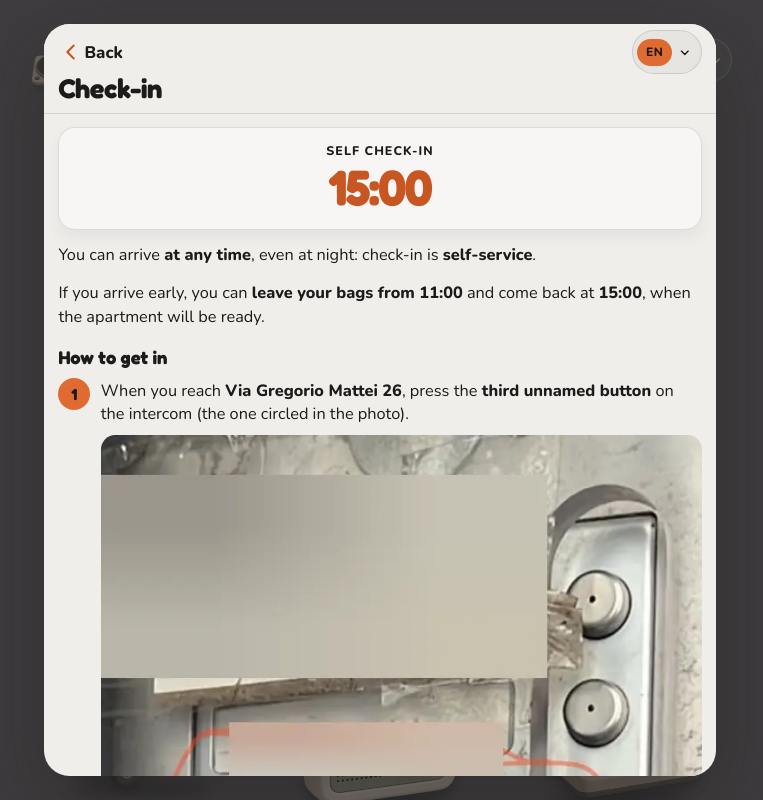
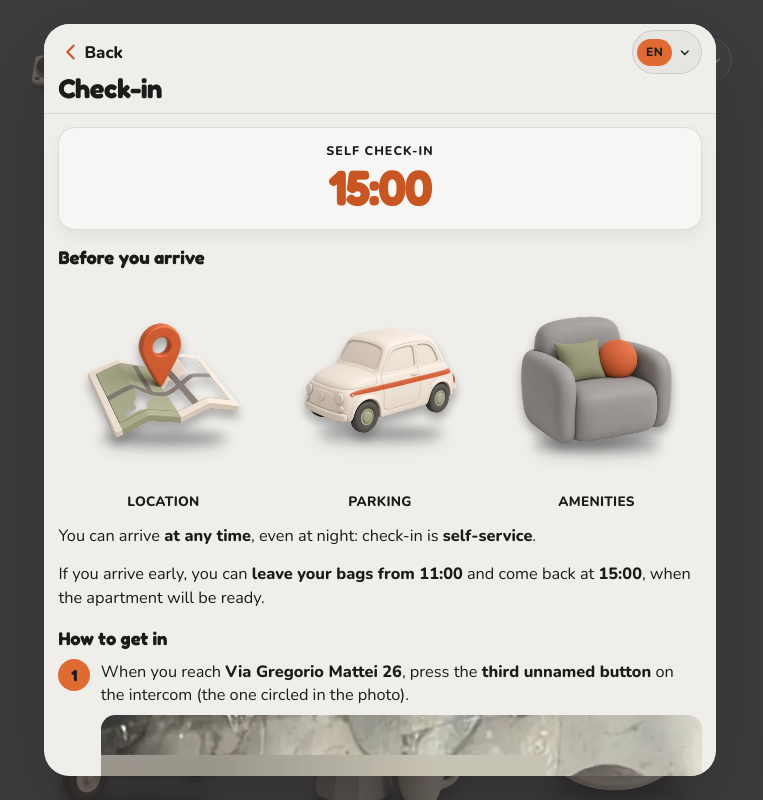
Before and after one commit to Brunoflor/cozy-domo, a plain HTML site: page index.html in a window 1280 px wide. Both pictures are taken after a click on the button "CHECK-IN". Shown: the top 800 px of the page, without its empty margins (260-1023 px from the left). Drawn offline with nearby package versions, Linux system fonts and the light colour scheme.

Commit message:
Open location, parking, and amenities from check-in (#14)
* Open location, parking, and amenities from check-in

Those three icons leave the home grid and sit under the check-in time. Back from each one returns to check-in, and the cache version is 20261114a.

Co-authored-by: Bruno Flora <Brunoflor@users.noreply.github.com>

* Open house rules, activities, and info from welcome

Those three icons leave the home grid and sit in Welcome under Da sapere. Back returns there, and the cache version is 20261114b.

Co-authored-by: Bruno Flora <Brunoflor@users.noreply.github.com>

---------

Co-authored-by: Cursor Agent <cursoragent@cursor.com>
Co-authored-by: Bruno Flora <Brunoflor@users.noreply.github.com>

```diff
--- a/app.js
+++ b/app.js
@@ -14,6 +14,7 @@
     lang: "en",
     openId: null,
     triggerId: null,
+    stack: [],
   };
   var taxMemory = null;
   var CHECK_KEY = "cozy-domo-checkout";
@@ -297,6 +298,7 @@
     list.className = "grid";
     list.setAttribute("aria-label", t("sectionsLabel"));
     content.sections.forEach(function (section) {
+      if (section.home === false) return;
       var item = document.createElement("li");
       var button = document.createElement("button");
       button.type = "button";
@@ -304,7 +306,8 @@
       button.dataset.section = section.id;
       button.setAttribute("aria-haspopup", "dialog");
       button.setAttribute("aria-controls", "sheet");
-      button.setAttribute("aria-expanded", state.openId === section.id ? "true" : "false");
+      var rootId = state.stack.length ? state.stack[0] : state.openId;
+      button.setAttribute("aria-expanded", button.dataset.section === rootId ? "true" : "false");
       var face = document.createElement("span");
       face.className = "tile-face";
       face.appendChild(tileGlyph(section.icon));
@@ -534,6 +537,7 @@
     if (block.type === "checklist") return renderChecklist(block);
     if (block.type === "faq") return renderFaq(block);
     if (block.type === "closing") return renderClosing(block);
+    if (block.type === "shortcuts") return renderShortcuts(block);
     return null;
   }
 
@@ -846,6 +850,52 @@
     return wrap;
   }
 
+  function renderShortcuts(block) {
+    var wrap = document.createElement("section");
+    wrap.className = "guide-links";
+    if (block.title) {
+      var heading = document.createElement("h3");
+      heading.className = "block-title";
+      heading.textContent = text(block.title);
+      wrap.appendChild(heading);
+    }
+    var list = document.createElement("ul");
+    list.className = "guide-link-grid";
+    (block.ids || []).forEach(function (id) {
+      var section = null;
+      content.sections.forEach(function (item) {
+        if (item.id === id) section = item;
+      });
+      if (!section) return;
+      var item = document.createElement("li");
+      var button = document.createElement("button");
+      button.type = "button";
+      button.className = "tile";
+      button.dataset.section = section.id;
+      var face = document.createElement("span");
+      face.className = "tile-face";
+      face.appendChild(tileGlyph(section.icon));
+      button.appendChild(face);
+      var label = document.createElement("span");
+      label.className = "tile-label";
+      label.textContent = text(section.title);
+      button.appendChild(label);
+      if (isComingSoon(section)) {
+        var soon = document.createElement("span");
+        soon.className = "visually-hidden";
+        soon.textContent = t("comingSoon");
+        button.appendChild(soon);
+      }
+      button.addEventListener("click", function () {
+        openNested(section.id);
+      });
+      item.appendChild(button);
+      list.appendChild(item);
+    });
+    wrap.appendChild(list);
+    return wrap;
+  }
+
   function renderClosing(block) {
     var p = document.createElement("p");
     p.className = "closing";
@@ -1037,18 +1087,17 @@
   }
 
   function syncExpanded() {
-    var buttons = document.querySelectorAll(".tile");
+    var rootId = state.stack.length ? state.stack[0] : "";
+    var buttons = document.querySelectorAll("#sections .tile");
     buttons.forEach(function (button) {
-      button.setAttribute(
-        "aria-expanded",
-        button.dataset.section === state.openId ? "true" : "false"
-      );
+      button.setAttribute("aria-expanded", button.dataset.section === rootId ? "true" : "false");
     });
   }
 
   function openSection(id) {
+    state.triggerId = id;
+    state.stack = [id];
     state.openId = id;
-    state.triggerId = id;
     syncExpanded();
     renderSheet();
     var dialog = document.getElementById("sheet");
@@ -1056,13 +1105,35 @@
     document.getElementById("sheet-back").focus();
   }
 
+  function openNested(id) {
+    state.stack.push(id);
+    state.openId = id;
+    renderSheet();
+    document.getElementById("sheet-back").focus();
+  }
+
+  function goBack() {
+    var dialog = document.getElementById("sheet");
+    if (state.stack.length > 1) {
+      var left = state.stack.pop();
+      state.openId = state.stack[state.stack.length - 1];
+      renderSheet();
+      var shortcut = document.querySelector('#sheet-body [data-section="' + left + '"]');
+      if (shortcut) shortcut.focus();
+      else document.getElementById("sheet-back").focus();
+      return;
+    }
+    dialog.close();
+  }
+
   function onClose() {
-    var id = state.triggerId;
+    var id = state.stack.length ? state.stack[0] : state.triggerId;
+    state.stack = [];
     state.openId = null;
     syncExpanded();
     renderSheet();
     window.setTimeout(function () {
-      var button = document.querySelector('[data-section="' + id + '"]');
+      var button = document.querySelector('#sections [data-section="' + id + '"]');
       if (button) button.focus();
     }, 0);
   }
@@ -1211,7 +1282,7 @@
   function bind() {
     var dialog = document.getElementById("sheet");
     document.getElementById("sheet-back").addEventListener("click", function () {
-      dialog.close();
+      goBack();
     });
     dialog.addEventListener("click", function (event) {
       if (event.target === dialog) dialog.close();
--- a/content.js
+++ b/content.js
@@ -330,8 +330,24 @@ window.COZY_CONTENT = {
         "ja": "ようこそ",
         "ar": "أهلاً بكم"
       },
-      "type": "notes",
-      "paragraphs": []
+      "type": "guide",
+      "blocks": [
+        {
+          "type": "shortcuts",
+          "title": {
+            "it": "Da sapere",
+            "en": "Good to know",
+            "es": "Conviene saber",
+            "fr": "À savoir",
+            "de": "Gut zu wissen",
+            "pt": "A saber",
+            "zh": "须知",
+            "ja": "知っておくこと",
+            "ar": "للعلم"
+          },
+          "ids": ["rules", "activities", "info"]
+        }
+      ]
     },
     {
       "id": "checkin",
@@ -363,6 +379,21 @@ window.COZY_CONTENT = {
             "ar": "تسجيل وصول ذاتي"
           },
           "value": "15:00"
+        },
+        {
+          "type": "shortcuts",
+          "title": {
+            "it": "Prima di arrivare",
+            "en": "Before you arrive",
+            "es": "Antes de llegar",
+            "fr": "Avant d'arriver",
+            "de": "Vor der Ankunft",
+            "pt": "Antes de chegar",
+            "zh": "到达之前",
+            "ja": "到着の前に",
+            "ar": "قبل الوصول"
+          },
+          "ids": ["location", "parking", "amenities"]
         },
         {
           "type": "text",
@@ -630,6 +661,7 @@ window.COZY_CONTENT = {
     },
     {
       "id": "location",
+      "home": false,
       "icon": "pin",
       "title": {
         "it": "Posizione",
@@ -729,6 +761,7 @@ window.COZY_CONTENT = {
     },
     {
       "id": "parking",
+      "home": false,
       "icon": "parking",
       "title": {
         "it": "Parcheggi",
@@ -823,6 +856,7 @@ window.COZY_CONTENT = {
     },
     {
       "id": "rules",
+      "home": false,
       "icon": "rules",
       "title": {
         "it": "Regole",
@@ -857,6 +891,7 @@ window.COZY_CONTENT = {
     },
     {
       "id": "amenities",
+      "home": false,
       "icon": "sofa",
       "title": {
         "it": "Servizi",
@@ -874,6 +909,7 @@ window.COZY_CONTENT = {
     },
     {
       "id": "activities",
+      "home": false,
       "icon": "compass",
       "title": {
         "it": "Attività",
@@ -891,6 +927,7 @@ window.COZY_CONTENT = {
     },
     {
       "id": "info",
+      "home": false,
       "icon": "info",
       "title": {
         "it": "Info",
--- a/index.html
+++ b/index.html
@@ -11,16 +11,16 @@
     <meta name="theme-color" content="#68666a" />
     <meta name="color-scheme" content="light" />
     <link rel="icon" href="favicon.svg" type="image/svg+xml" />
-    <link rel="preload" as="image" href="icons/logo.webp?v=20261031a" fetchpriority="high" />
+    <link rel="preload" as="image" href="icons/logo.webp?v=20261114b" fetchpriority="high" />
     <link rel="preconnect" href="https://fonts.googleapis.com" />
     <link rel="preconnect" href="https://fonts.gstatic.com" crossorigin />
     <link
       href="https://fonts.googleapis.com/css2?family=Fredoka:wght@600;700&family=Nunito:wght@400;600;700;800&family=Noto+Sans+Arabic:wght@600;700;800&family=Noto+Sans+JP:wght@500;700&family=Noto+Sans+SC:wght@500;700&display=swap"
       rel="stylesheet"
     />
-    <link rel="stylesheet" href="styles.css?v=20261031a" />
+    <link rel="stylesheet" href="styles.css?v=20261114b" />
     <script>
-      window.COZY_VERSION = "20261031a";
+      window.COZY_VERSION = "20261114b";
       (function () {
         var codes = { it: 1, en: 1, es: 1, fr: 1, de: 1, pt: 1, zh: 1, ja: 1, ar: 1 };
         function match(tag) {
@@ -65,7 +65,7 @@
   </head>
   <body>
     <div id="intro" class="intro" aria-hidden="true">
-      <img id="intro-logo" class="intro-logo" src="icons/logo.webp?v=20261031a" alt="" width="977" height="638" fetchpriority="high" draggable="false" />
+      <img id="intro-logo" class="intro-logo" src="icons/logo.webp?v=20261114b" alt="" width="977" height="638" fetchpriority="high" draggable="false" />
       <p id="intro-title" class="intro-title"></p>
     </div>
     <noscript><style>#intro{display:none} html:not(.intro-seen) .logo, html:not(.intro-seen) .player{visibility:visible}</style></noscript>
@@ -74,14 +74,14 @@
       <header class="site-header">
         <div class="header-bar">
           <button type="button" id="player" class="player" aria-pressed="false" style="appearance:none;-webkit-appearance:none;background:none;border:0;padding:0">
-            <img class="player-disc" src="icons/turntable.webp?v=20261031a" alt="" width="56" height="56" draggable="false" />
+            <img class="player-disc" src="icons/turntable.webp?v=20261114b" alt="" width="56" height="56" draggable="false" />
           </button>
           <div id="lang-switch" class="lang"></div>
         </div>
         <h1 class="logo-lockup">
           <picture>
-            <source srcset="icons/logo.webp?v=20261031a" type="image/webp" />
-            <img class="logo" src="icons/logo.png?v=20261031a" alt="Cozy Domo" width="977" height="638" />
+            <source srcset="icons/logo.webp?v=20261114b" type="image/webp" />
+            <img class="logo" src="icons/logo.png?v=20261114b" alt="Cozy Domo" width="977" height="638" />
           </picture>
         </h1>
       </header>
@@ -115,7 +115,7 @@
     </dialog>
     <p id="live" class="visually-hidden" aria-live="polite"></p>
 
-    <script src="content.js?v=20261031a"></script>
-    <script src="app.js?v=20261031a"></script>
+    <script src="content.js?v=20261114b"></script>
+    <script src="app.js?v=20261114b"></script>
   </body>
 </html>
--- a/styles.css
+++ b/styles.css
@@ -404,6 +404,10 @@ html.intro-seen .intro {
   min-width: 0;
 }
 
+.grid li:last-child:nth-child(3n + 1) {
+  grid-column: 2;
+}
+
 .tile {
   appearance: none;
   width: 100%;
@@ -803,6 +807,19 @@ html.intro-seen .intro {
 .guide {
   display: grid;
   gap: 0.9rem;
+}
+
+.guide-link-grid {
+  list-style: none;
+  margin: 0.35rem 0 0;
+  padding: 0;
+  display: grid;
+  grid-template-columns: repeat(3, minmax(0, 1fr));
+  gap: 0.75rem 0.4rem;
+}
+
+.guide-links .tile {
+  color: var(--ink);
 }
 
 .guide strong {
```
Also changed, not shown: 1 other file.
